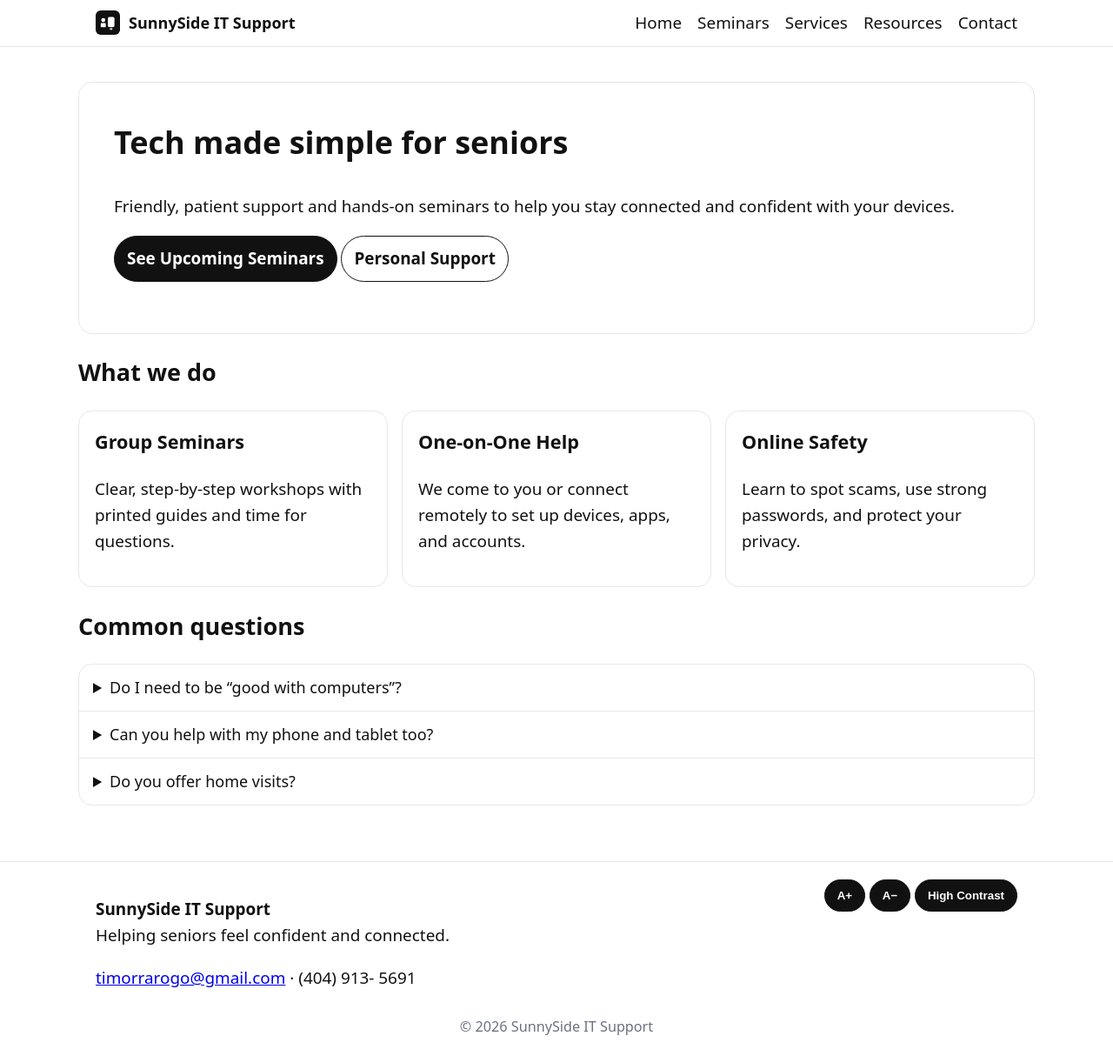
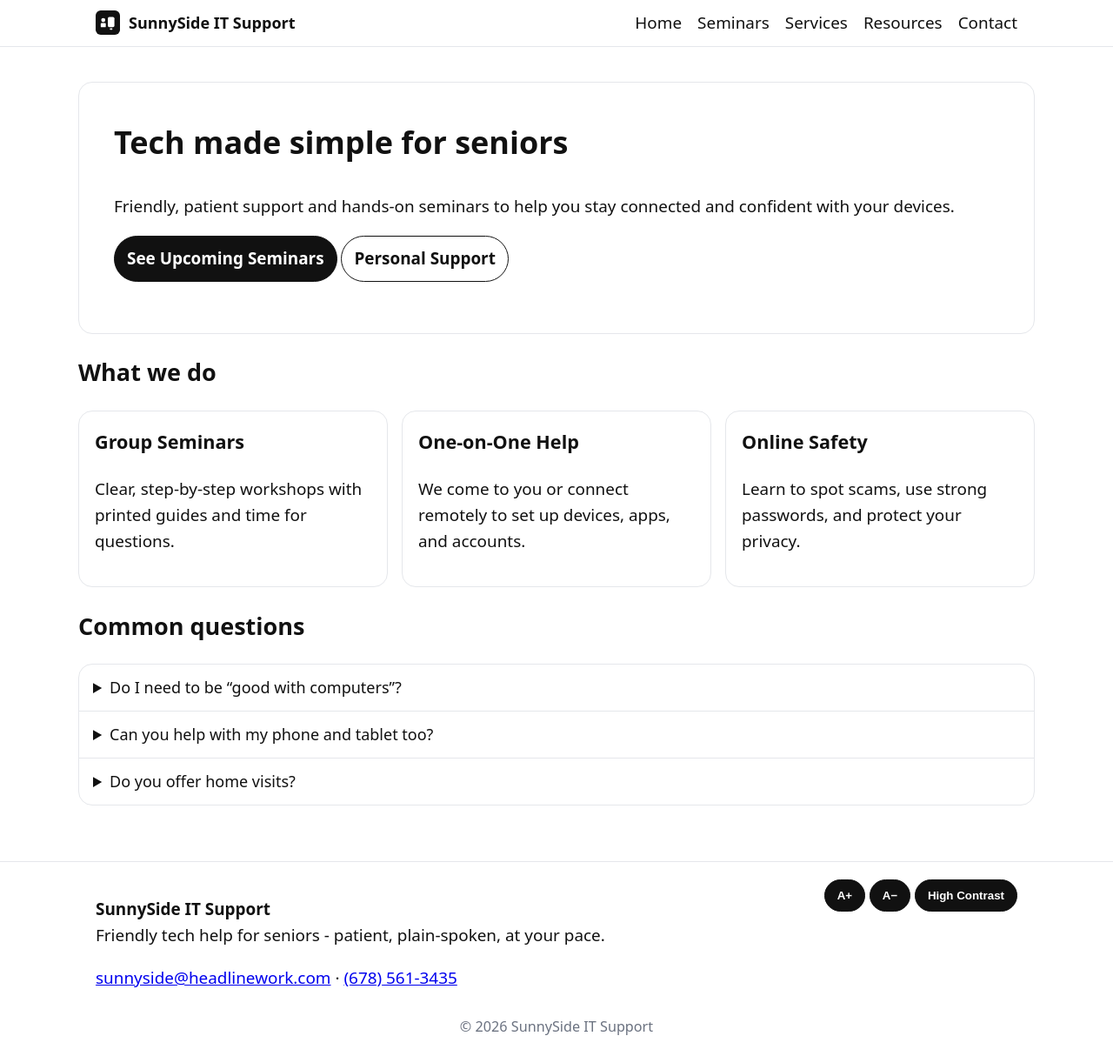
Before and after one commit to price2high/SunnySideIT, a Jekyll site: the page built from index.md, in a window 1280 px wide and 1214 px high. Shown: the whole window at 87% size. Built offline with Jekyll 4.4.1, drawn with Linux system fonts in a browser that asks for light colours.

Commit message:
SunnySide rebrand + custom domain sunnysideit.support
Updated contact information and description for SunnySide IT Support.

```diff
--- a/_includes/footer.html
+++ b/_includes/footer.html
@@ -1,8 +1,8 @@
 <footer class="site-footer" role="contentinfo" aria-label="Site footer">
   <div class="container grid-2">
     <div>
-      <p><strong>SunnySide IT Support</strong><br/>Helping seniors feel confident and connected.</p>
-      <p><a href="mailto:timorrarogo@gmail.com">timorrarogo@gmail.com</a> · (404) 913- 5691 </p>
+      <p><strong>SunnySide IT Support</strong><br/>Friendly tech help for seniors - patient, plain-spoken, at your pace.</p>
+      <p><a href="mailto:sunnyside@headlinework.com">sunnyside@headlinework.com</a> · <a href="tel:+16785613435">(678) 561-3435</a> </p>
     </div>
     <div class="align-right">
       <button id="fontPlus" class="btn" aria-label="Increase text size">A+</button>
```
